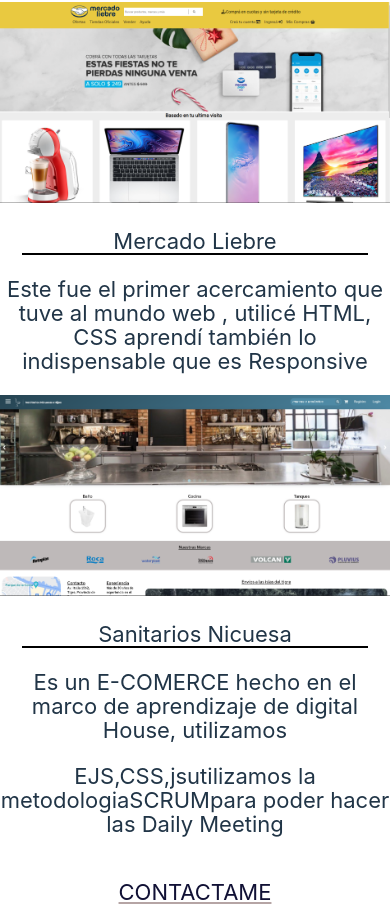
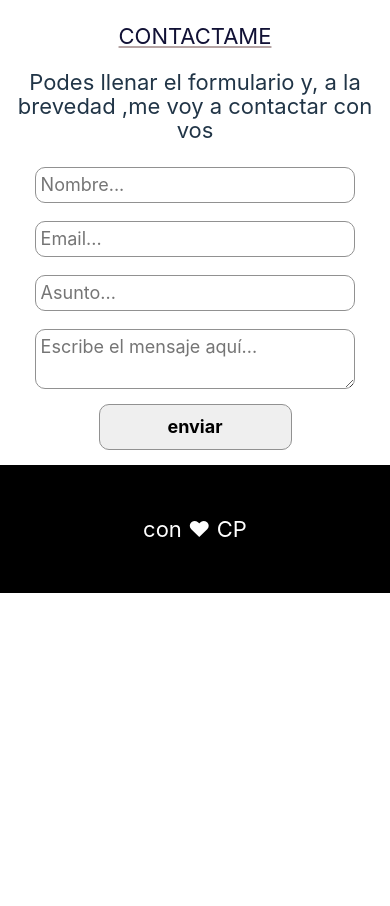
Before and after one commit to CarlosPalladino/portfile, a React (Vite) app: page / in a window 390 px wide. Shown: the part 2605-3511 px from the top of the page. After the commit the page ends 3198 px from the top, so only its background shows below. Built offline with nearby package versions, Linux system fonts and the light colour scheme.

Commit message:
resolviendo responsive de proyectos

```diff
--- a/src/pages/Home-d.css
+++ b/src/pages/Home-d.css
@@ -1,13 +1,15 @@
 @media (min-width: 1024px) {
-      .img-container{
+    .img-container {
         position: relative;
         display: inline-block;
-      }
-      .img-container figcaption {
+    }
+
+    .img-container figcaption {
         height: 70%;
         position: absolute;
-        top: 50%;
-        width: 72%;
+        top: 61%;
+        width: 73%;
+        border-radius: 20px;
         align-items: center;
         left: 50%;
         transform: translate(-50%, -50%);
@@ -16,16 +18,17 @@
         padding: 10px;
         opacity: 0;
         transition: opacity 0.3s ease-in-out;
-      }
-      .img-container:hover figcaption {
+    }
+
+    .img-container:hover figcaption {
         opacity: 1;
-
-      }
+    }
 
 
-    #image-m{
+    #image-m {
         width: 25%;
     }
+
     #skills {
         display: flex;
         justify-content: space-around;
--- a/src/pages/home.jsx
+++ b/src/pages/home.jsx
@@ -97,33 +97,6 @@
             </p>
           </figcaption>
           </figure>
-          <figure className="img-container">
-            <a href="https://github.com/CarlosPalladino/Mercado-Liebre"> <img src="./images/Mercado-liebre.png" id="img" /> </a>
-            <figcaption>
-            <h4>Mercado Liebre </h4>
-            <p>Este fue el primer acercamiento que tuve al mundo web , utilicé <b>HTML, CSS </b> aprendí también lo
-              indispensable que es <b>Responsive</b></p>
-            </figcaption>
-          </figure>
-
-          <figure className="img-container">
-            <a href="https://github.com/Esteban-Somoza/Grupo_1_Sanitarios"><img src="./images/Sanitarios-Nicuesa.png" id="img" />
-            </a>
-          <figcaption>
-            <h4> Sanitarios Nicuesa</h4>
-            <p> Es un E-COMERCE hecho en el marco de aprendizaje de digital House, utilizamos </p>
-            <p> <b> EJS,CSS,js</b>utilizamos la metodologia<b>SCRUM</b>para poder hacer las Daily Meeting
-            </p>
-          </figcaption>
-          </figure>
-{/*
-          <figcaption>
-            <h4>Jardines Burbuja</h4>
-            <p> este proyecto esta hecho bajo las practicas de <b>ID FOR IDEAS</b>, esta cuenta con<b>base de
-              datos</b>
-              hecha relacional y su front-end hecho en el Framework <b>React</b> </p>
-          </figcaption> */}
-
         </article>
       </div >
       {/* // <!-- CONTACT SECTION --> */}
```
